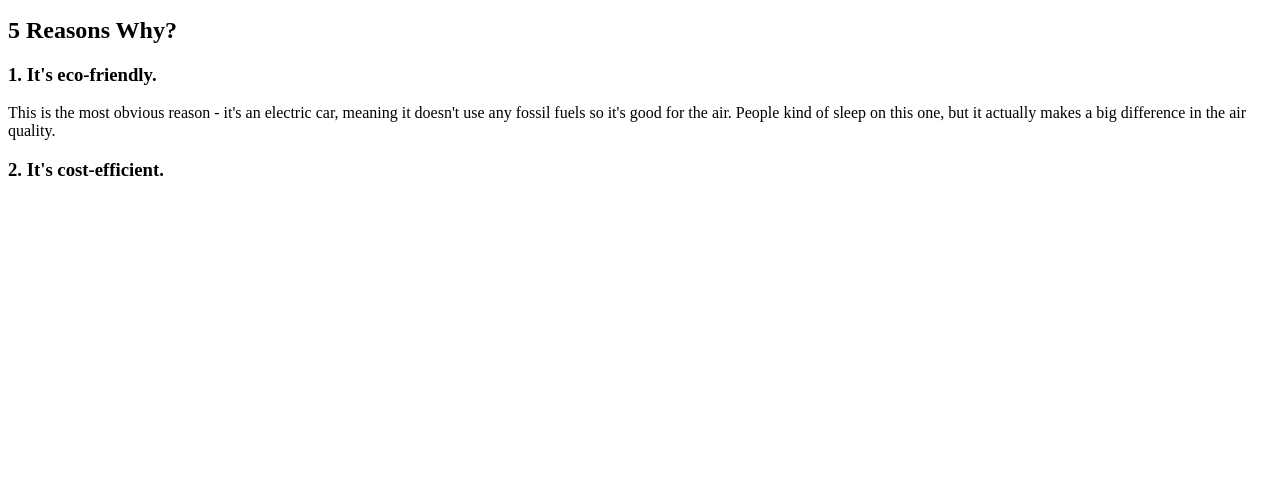
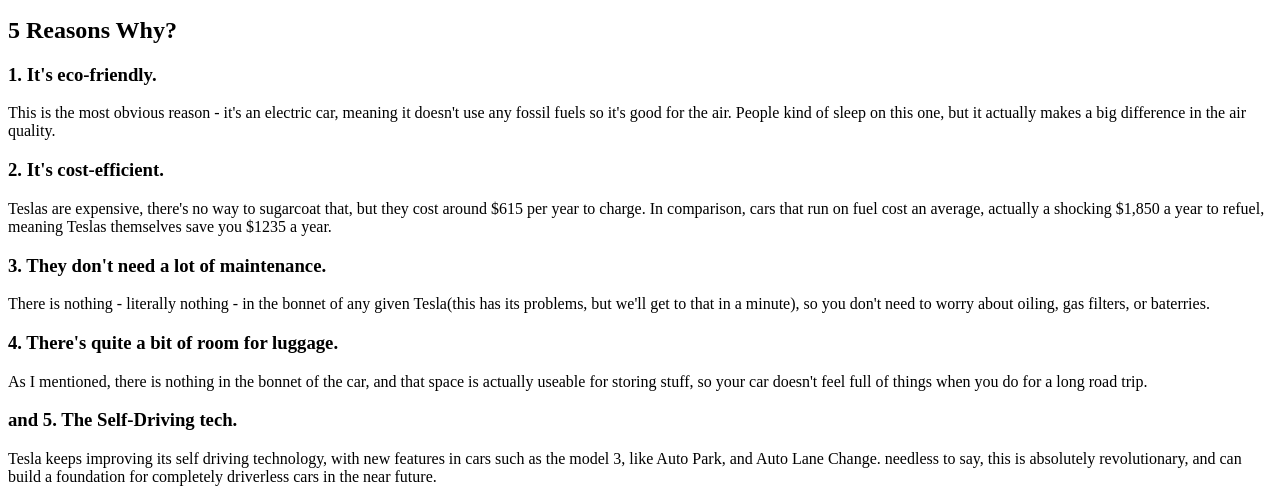
Before and after one commit to krishiv23699/tesla.html, a plain HTML site: page index.html in a window 1280 px wide. Shown: the part 569-1071 px from the top of the page. Before the commit the page ends 800 px from the top, so only its background shows below. Drawn offline with Linux system fonts and the light colour scheme.

Commit message:
5 reasons why complete

```diff
--- a/index.html
+++ b/index.html
@@ -27,6 +27,26 @@
 
         <h3>2. It's cost-efficient.</h3>
 
-        <p></p>
+        <p>Teslas are expensive, there's no way to sugarcoat that, but they cost around $615 per year to charge. In comparison, cars that run on fuel cost an average, actually a shocking
+            $1,850 a year to refuel, meaning Teslas themselves save you $1235 a year.
+        </p>
+
+        <h3>3. They don't need a lot of maintenance.</h3>
+
+        <p>There is nothing - literally nothing - in the bonnet of any given Tesla(this has its problems, but we'll get to that in a minute), so you don't need to worry about oiling,
+            gas filters, or baterries.
+        </p>
+
+        <h3>4. There's quite a bit of room for luggage.</h3>
+
+        <p>As I mentioned, there is nothing in the bonnet of the car, and that space is actually useable for storing stuff, so your car doesn't feel full of things when you do for a
+            long road trip.
+        </p>
+
+        <h3>and 5. The Self-Driving tech.</h3>
+
+        <p>Tesla keeps improving its self driving technology, with new features in cars such as the model 3, like Auto Park, and Auto Lane Change. needless to say, this is absolutely
+            revolutionary, and can build a foundation for completely driverless cars in the near future.
+        </p>
 </body>
 </html>
```
